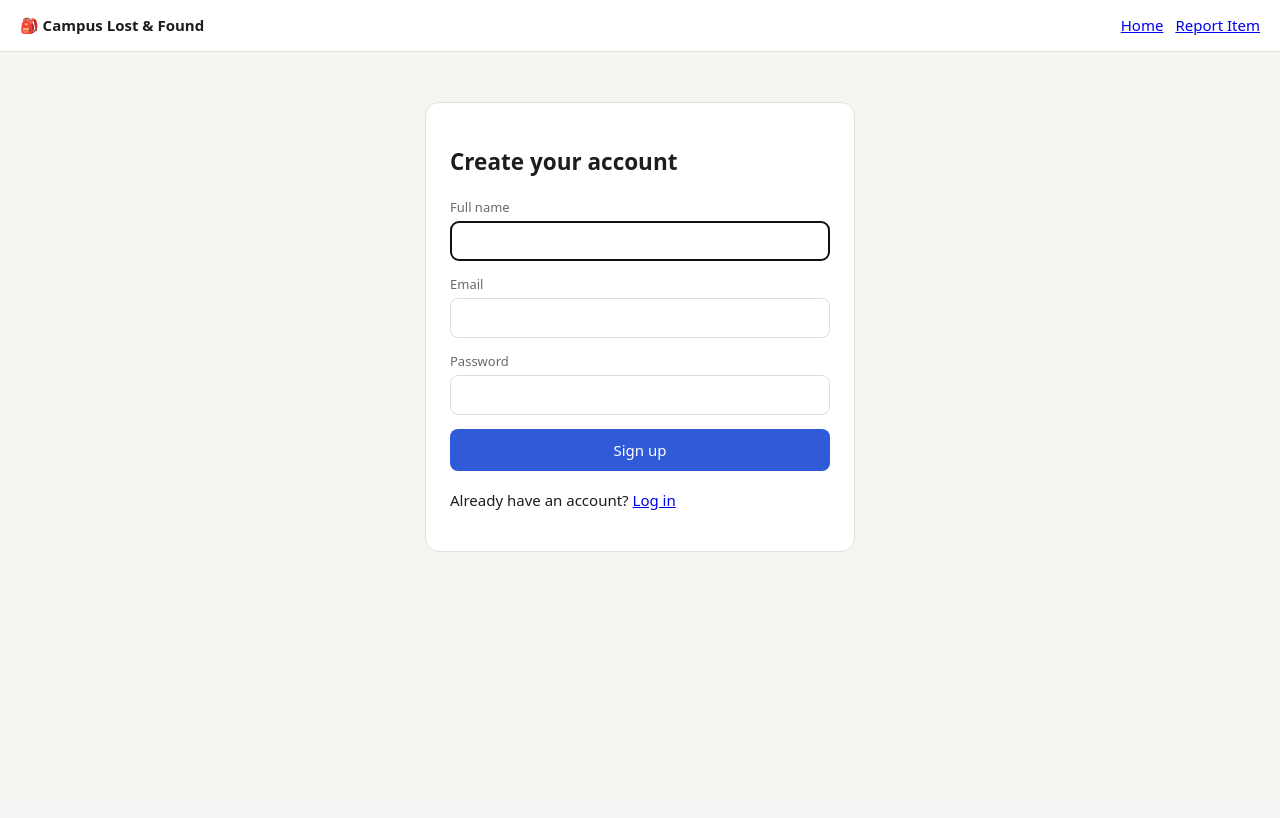
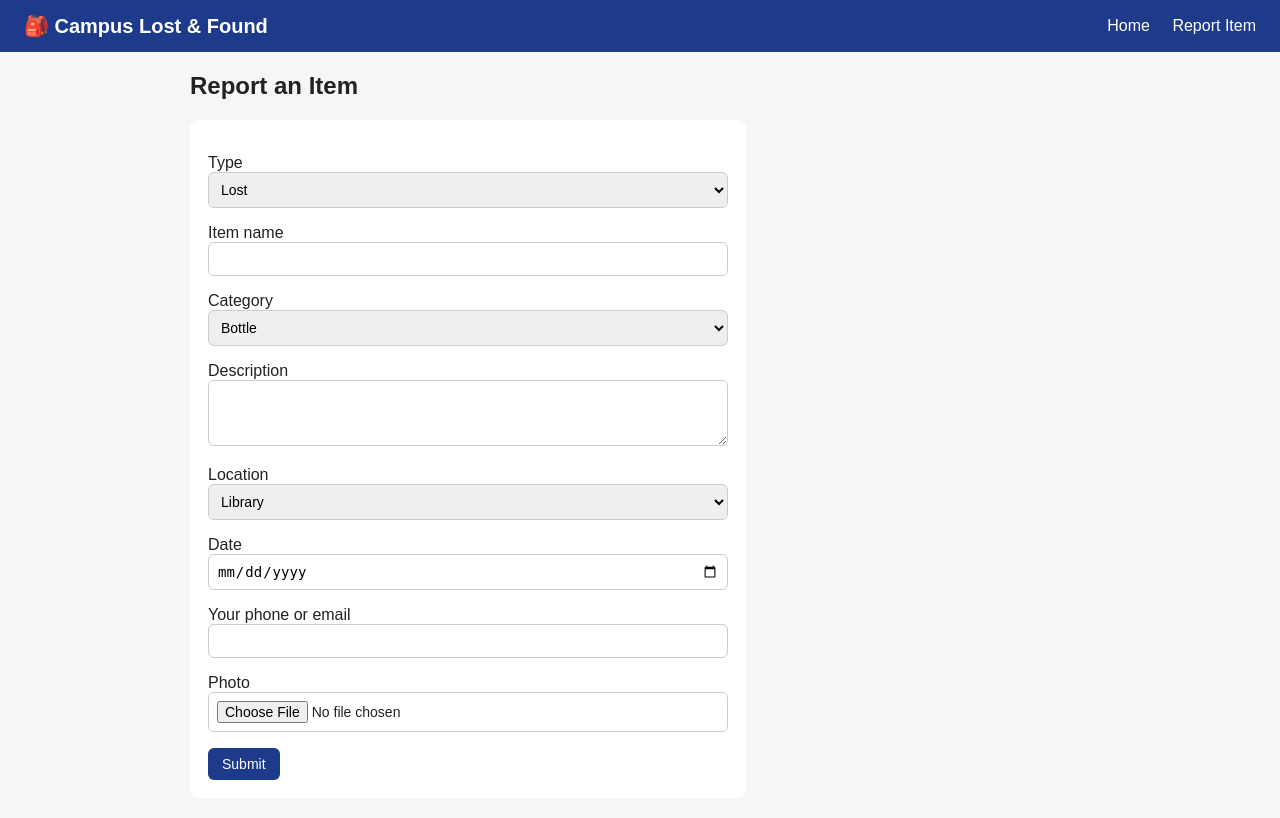
Before and after one commit to DeepashreeBhat663/AI-VIBEX-HACKATHON, a Flask app: template templates/register.html in a window 1280 px wide. Before the commit the page ends 552 px from the top, so only its background shows below. Run offline with Flask 3, Linux system fonts and the light colour scheme; the template is opened without the code that fills it, so the values that code supplies are empty.

Commit message:
updated code

```diff
--- a/static/style.css
+++ b/static/style.css
@@ -1,11 +1,28 @@
-body{margin:0;font:15px/1.5 system-ui,sans-serif;background:#f6f5f1;color:#1d1d1b}
-header{display:flex;justify-content:space-between;padding:14px 20px;background:#fff;border-bottom:1px solid #e2e0d8}
-.brand{font-weight:700;text-decoration:none;color:inherit}
-nav{display:flex;gap:12px}
-main{max-width:900px;margin:0 auto;padding:20px 16px}
-.flash{background:#ffedd5;color:#c2410c;padding:8px 12px;border-radius:8px}
-.auth{max-width:380px;margin:30px auto;background:#fff;border:1px solid #e2e0d8;border-radius:14px;padding:24px}
-.auth form{display:flex;flex-direction:column;gap:14px;margin:18px 0}
-.auth label{display:flex;flex-direction:column;gap:4px;font-size:13px;color:#6b6a64}
-input{padding:9px 10px;border:1px solid #ddd;border-radius:8px;font:inherit}
-.btn{background:#2f5bd8;color:#fff;border:0;padding:10px 14px;border-radius:8px;cursor:pointer;font:inherit}
+body { font-family: Arial, sans-serif; margin: 0; background: #f4f6f8; color: #222; }
+header { background: #1e3a8a; padding: 14px 24px; display: flex;
+         justify-content: space-between; align-items: center; }
+header a { color: white; text-decoration: none; }
+.brand { font-size: 20px; font-weight: bold; }
+nav a { margin-left: 18px; }
+main { max-width: 900px; margin: 20px auto; padding: 0 16px; }
+
+.card { background: white; border-radius: 8px; padding: 14px; margin-bottom: 14px;
+        box-shadow: 0 1px 4px rgba(0,0,0,0.12); }
+.card img { border-radius: 6px; max-width: 160px; }
+.tag { display: inline-block; padding: 2px 10px; border-radius: 12px;
+       font-size: 12px; color: white; }
+.tag.lost { background: #dc2626; }
+.tag.found { background: #16a34a; }
+
+.toolbar { display: flex; gap: 8px; flex-wrap: wrap; margin-bottom: 14px; }
+.toolbar input { flex: 1; min-width: 160px; }
+input, select, textarea { padding: 8px; border: 1px solid #ccc; border-radius: 6px;
+                          width: 100%; box-sizing: border-box; font-size: 14px; }
+.toolbar input { width: auto; }
+button { background: #1e3a8a; color: white; border: none; padding: 8px 14px;
+         border-radius: 6px; cursor: pointer; font-size: 14px; }
+button.light { background: #e5e7eb; color: #222; }
+button:hover { opacity: 0.9; }
+form { background: white; padding: 18px; border-radius: 8px; max-width: 520px; }
+.match { background: #ecfdf5; border-left: 4px solid #16a34a; padding: 8px 10px;
+         margin-top: 8px; border-radius: 4px; }
--- a/templates/base.html
+++ b/templates/base.html
@@ -10,12 +10,11 @@
   <header>
     <a class="brand" href="/">🎒 Campus Lost &amp; Found</a>
     <nav>
-     <a href="/">Home</a>
-<a href="/report-page">Report Item</a>
+      <a href="/">Home</a>
+      <a href="/report-page">Report Item</a>
     </nav>
   </header>
   <main>
-    {% for m in get_flashed_messages() %}<p class="flash">{{ m }}</p>{% endfor %}
     {% block content %}{% endblock %}
   </main>
 </body>
--- a/templates/register.html
+++ b/templates/register.html
@@ -1,13 +1,39 @@
 {% extends "base.html" %}
 {% block content %}
-<div class="auth">
-  <h2>Create your account</h2>
-  <form method="post">
-    <label>Full name <input name="name" required autofocus></label>
-    <label>Email <input name="email" type="email" required></label>
-    <label>Password <input name="password" type="password" minlength="8" required></label>
-    <button class="btn" type="submit">Sign up</button>
-  </form>
-  <p>Already have an account? <a href="{{ url_for('login') }}">Log in</a></p>
-</div>
+<h2>Report an Item</h2>
+<form id="reportForm" enctype="multipart/form-data">
+  <p><label>Type<br>
+    <select name="type" required>
+      <option value="lost">Lost</option>
+      <option value="found">Found</option>
+    </select></label></p>
+  <p><label>Item name<br><input name="name" required></label></p>
+  <p><label>Category<br>
+    <select name="category" required>
+      <option>Bottle</option><option>Electronics</option><option>ID Card</option>
+      <option>Bag</option><option>Wallet</option><option>Glasses</option>
+      <option>Books</option><option>Other</option>
+    </select></label></p>
+  <p><label>Description<br><textarea name="description" rows="3" required></textarea></label></p>
+  <p><label>Location<br>
+    <select name="location" required>
+      <option>Library</option><option>Canteen</option><option>Main Block</option>
+      <option>Hostel</option><option>Ground</option><option>Parking</option>
+      <option>Auditorium</option><option>Other</option>
+    </select></label></p>
+  <p><label>Date<br><input type="date" name="date" required></label></p>
+  <p><label>Your phone or email<br><input name="contact" required></label></p>
+  <p><label>Photo<br><input type="file" name="photo" accept="image/*"></label></p>
+  <button type="submit">Submit</button>
+</form>
+
+<script>
+document.getElementById("reportForm").addEventListener("submit", async function (e) {
+  e.preventDefault();
+  const res = await fetch("/report", { method: "POST", body: new FormData(this) });
+  const data = await res.json();
+  if (res.ok) { window.location.href = "/"; }
+  else { alert(data.error || "Something went wrong"); }
+});
+</script>
 {% endblock %}
```
Also changed, not shown: templates/index.html (+66 -2 lines).
